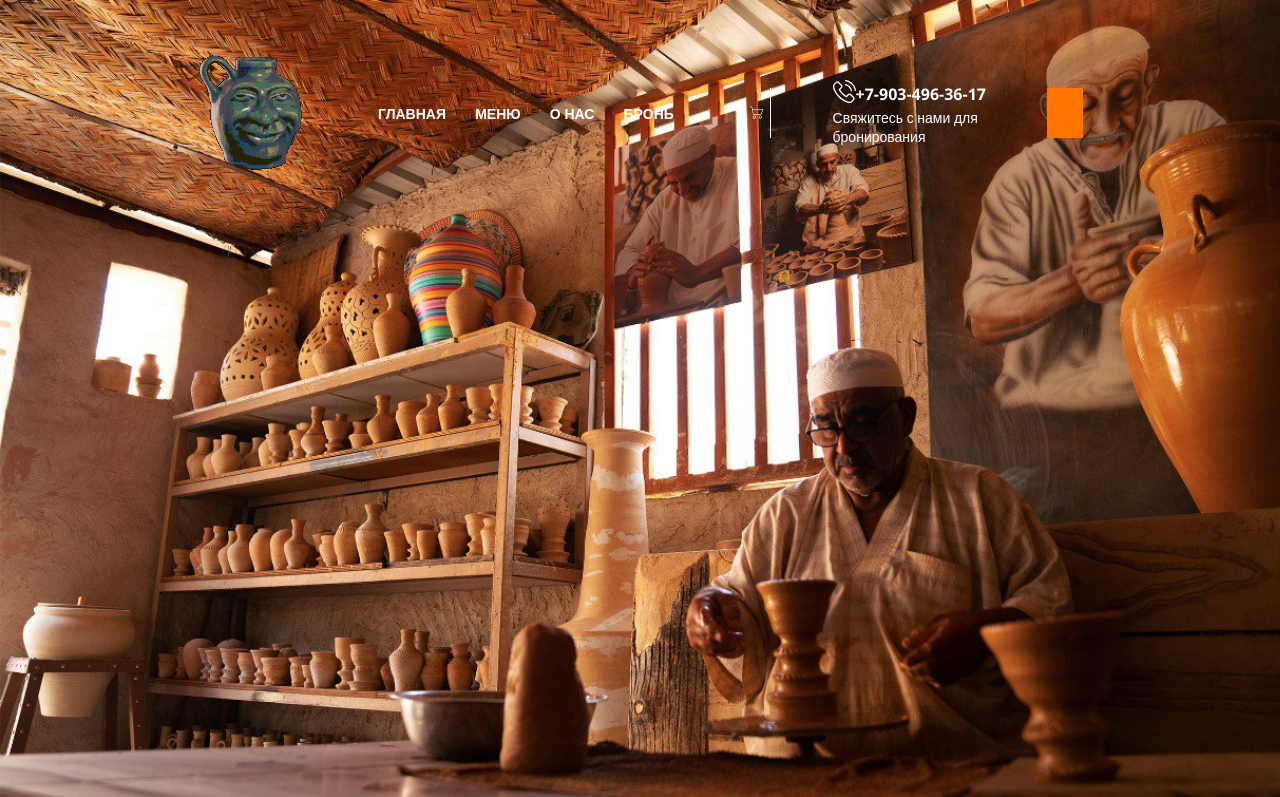
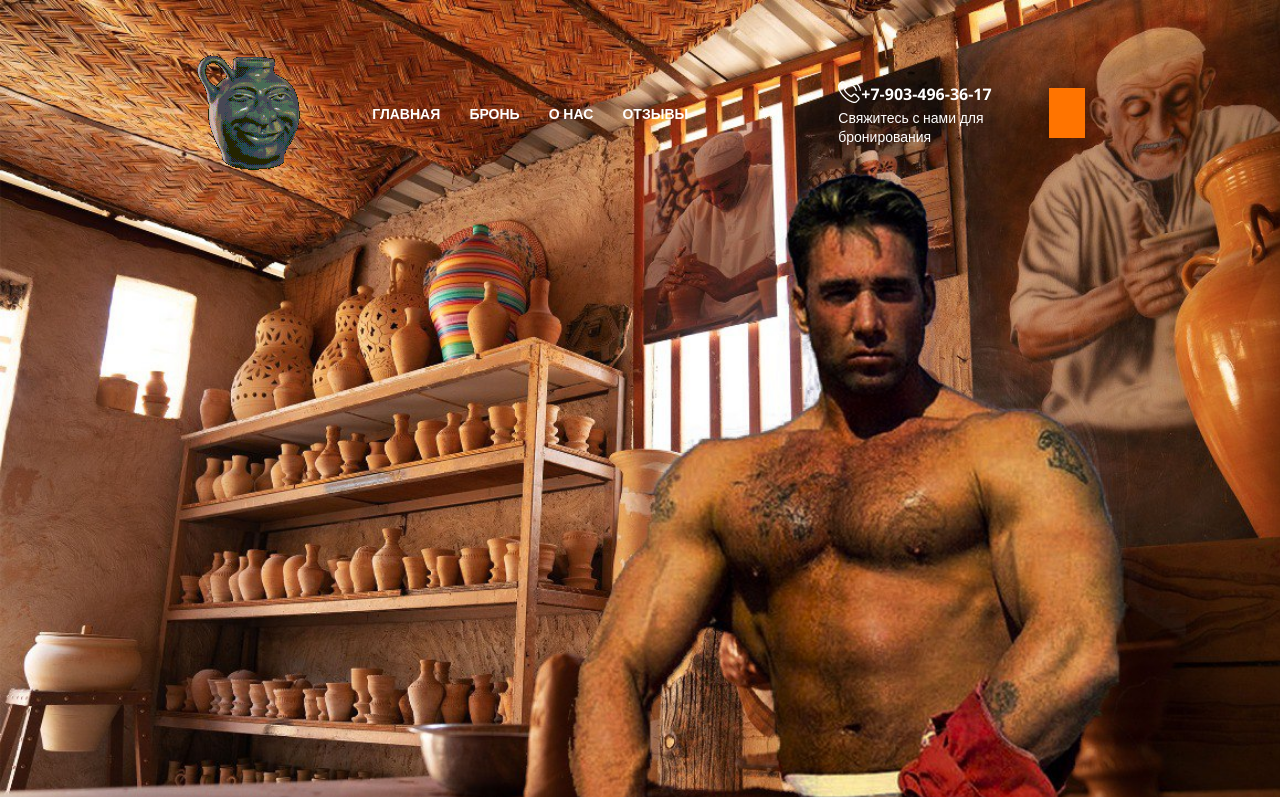
Before and after one commit to Magma0Block/calosite, a Django app: page / in a window 1280 px wide. Shown: the top 797 px of the page. Run offline with Django 5.2, Linux system fonts and the light colour scheme.

Commit message:
added bg2, fixed shit etc.

```diff
--- a/glinandmess/project_files/static/style.css
+++ b/glinandmess/project_files/static/style.css
@@ -8,12 +8,18 @@ body {
 }
 
 .header {
+    background-image: url(source/background2.jpg);
+    height: 100vh;
+    background-repeat: no-repeat;
+    background-size: cover;
+}
+
+.header2 {
     background-image: url(source/background.jpg);
     height: 100vh;
     background-repeat: no-repeat;
     background-size: cover;
 }
-
 
 .header-line {
     padding-top: 50px;
@@ -41,7 +47,7 @@ body {
 .cart {
     position: relative;
 
-    border-right: 1px solid #FFFFFF;
+    border-right: 1px hidden #996633;
     padding-right: 10px;
     height: 50px;
 }
@@ -90,7 +96,10 @@ body {
 }
 
 .header-down {
-    position: relative;
+  display: flex;
+  justify-content: center;
+  align-items: center;
+  height: 600px;
 }
 
 .header-title {
@@ -100,7 +109,6 @@ body {
     font-weight: 400;
 
     text-align: center;
-    position: absolute;
     left: 0;
 
     margin-top: 222px;
@@ -164,7 +172,7 @@ body {
     width: 349px;
     box-shadow: 10px 10px 40px 20px #0000001A;
     margin-right: 31px;
-    background-color: #fff;
+    background-image: revert;
     margin-top: -80px;
     padding: 10px 10px;
 }
@@ -182,6 +190,7 @@ body {
     font-family: 'Tinos', serif;
     font-size: 26px;
     font-weight: 400;
+    color: #fff;
 
 }
 
--- a/glinandmess/project_files/templates/base/base.html
+++ b/glinandmess/project_files/templates/base/base.html
@@ -21,7 +21,7 @@
 </head>
 
 <body>
-<div class='header'>
+<div class='header2'>
     <div class='container'>
         <div class='header-line'>
             <div class='header-logo'>
@@ -30,9 +30,9 @@
 
             <div class='nav'>
                 <a class='nav-item' href="/">ГЛАВНАЯ</a>
-                <a class='nav-item' href="@">МЕНЮ</a>
+                <a class='nav-item' href="@">БРОНЬ</a>
                 <a class='nav-item' href="/about/">О НАС</a>
-                <a class='nav-item' href="@">БРОНЬ</a>
+                <a class='nav-item' href="@">ОТЗЫВЫ</a>
             </div>
 
             <div class='cart'>
--- a/glinandmess/project_files/templates/index.html
+++ b/glinandmess/project_files/templates/index.html
@@ -1,8 +1,7 @@
 {% extends "base/base.html" %}
 {% load static %}
 {% block content %}
-
-
+    <div class='header'>
     <div class='header-down'>
 
         <div class='header-title'>
@@ -19,7 +18,10 @@
             <div class='header-bth'>
                 <a href='#' class='header-button'>ПОСМОТРЕТЬ ТАРИФЫ</a>
             </div>
-<div class='cards'>
+        </div>
+    </div>
+    <div
+            class='cards'>
 
                 <div class='container'>
 
@@ -28,11 +30,11 @@
                         <div class='card'>
 
                             <div class='card-image'>
-                    <img class='card-img' src='../static/source/card.png'>
+                                <img src="{% static '/source/logo.gif' %}">
                             </div>
 
                             <div class='card-title'>
-                    Магическая  <span>Атмосфера</span>
+                                Магическая <span>Атмосфера</span>
                             </div>
 
                             <div class='card-desc'>
@@ -44,11 +46,11 @@
                         <div class='card'>
 
                             <div class='card-image'>
-                    <img class='card-img' src='../static/source/card.png'>
+                                <img src="{% static '/source/logo.gif' %}">
                             </div>
 
                             <div class='card-title'>
-                    Лучшее качество  <span>глины</span>
+                                Лучшее качество <span>глины</span>
                             </div>
 
                             <div class='card-desc'>
@@ -73,15 +75,16 @@
                         <div class='card'>
 
                             <div class='card-image'>
-                    <img class='card-img' src='../static/source/card.png'>
+                                <img src="{% static '/source/logo.gif' %}">
                             </div>
 
                             <div class='card-title'>
-                   Недорогие  <span> тарифы</span>
+                                Недорогие <span> тарифы</span>
                             </div>
 
                             <div class='card-desc'>
-                    Наша мастерская предоставляет мастер классы по наилушим ценам. Качество всегда на высоте!
+                                Наша мастерская предоставляет мастер классы по наилушим ценам. Качество всегда на
+                                высоте!
                             </div>
 
                         </div>
@@ -102,7 +105,9 @@
                             </div>
 
                             <div class='history-desc'>
-                    Как и у любого другого самобытного места, у нас есть своя, особая история. Наш основатель обучался гончарному мастерству с самого детства, что привило ему любовь к этому делу. А так же желание нести гончарное искусство в массы.
+                                Как и у любого другого самобытного места, у нас есть своя, особая история. Наш
+                                основатель обучался гончарному мастерству с самого детства, что привило ему любовь к
+                                этому делу. А так же желание нести гончарное искусство в массы.
                             </div>
 
 
@@ -276,7 +281,9 @@
                 <div class='container'>
 
                     <div class='coment-text'>
-            Я надолго запомню мой День рождения, проведённый в этом ресторане! Кусочек родной Армении!!! Отдельное спасибо за комплепент в виде фруктовой тарелки. Будем рекомендовать этот ресторан своим друзьям и родственникам также за рубежом, путешествующих в Санкт-Петербург!!!
+                        Я надолго запомню мой День рождения, проведённый в этом ресторане! Кусочек родной Армении!!!
+                        Отдельное спасибо за комплепент в виде фруктовой тарелки. Будем рекомендовать этот ресторан
+                        своим друзьям и родственникам также за рубежом, путешествующих в Санкт-Петербург!!!
                     </div>
 
                     <div class='coment-image'>
@@ -364,7 +371,7 @@
             <div class='footer'>
                 Copyright 2022
             </div>
-
+    </div>
 
             <script src="{% static '/app.js' %}"></script>
 {% endblock content %}
```
Also changed, not shown: glinandmess/project_files/static/source/background.jpg. Lines whose indentation alone changed are shown as unchanged.
